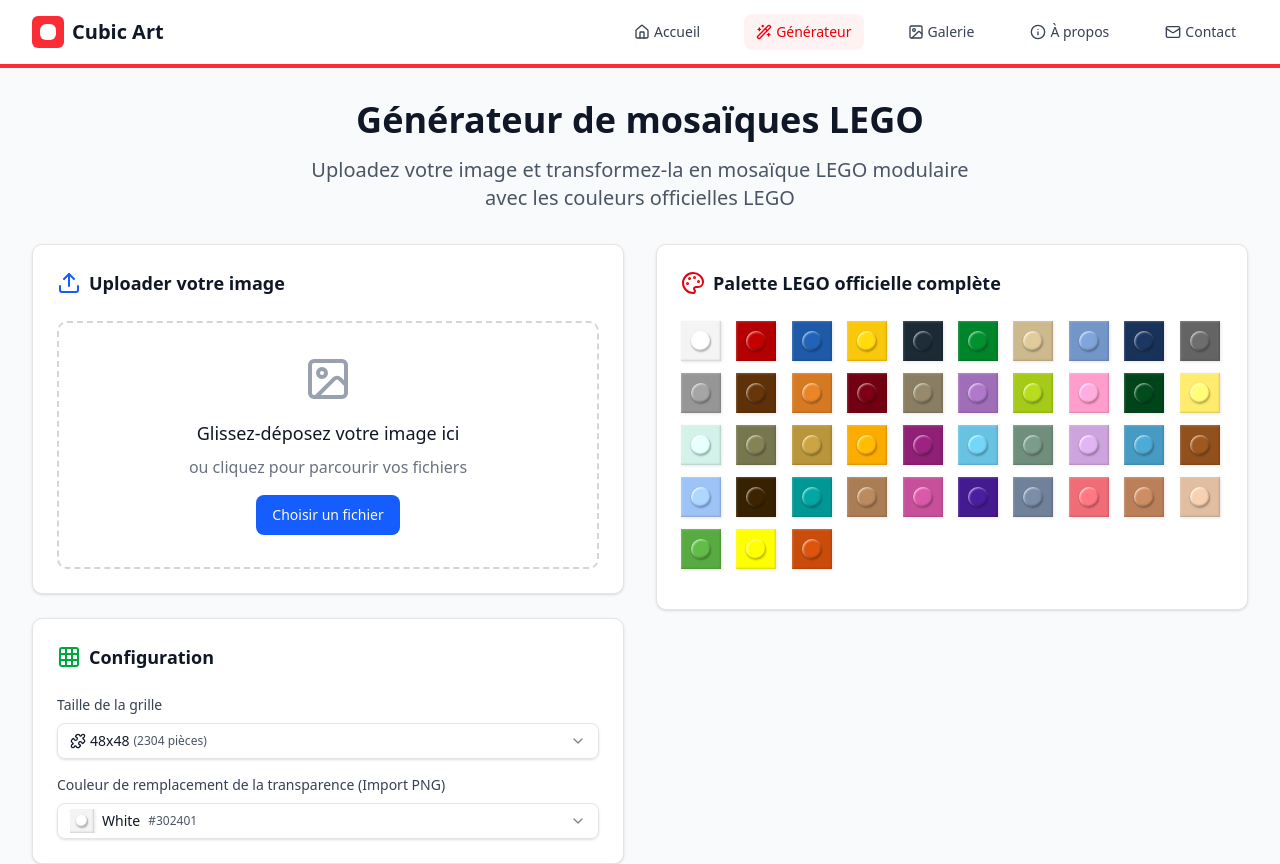
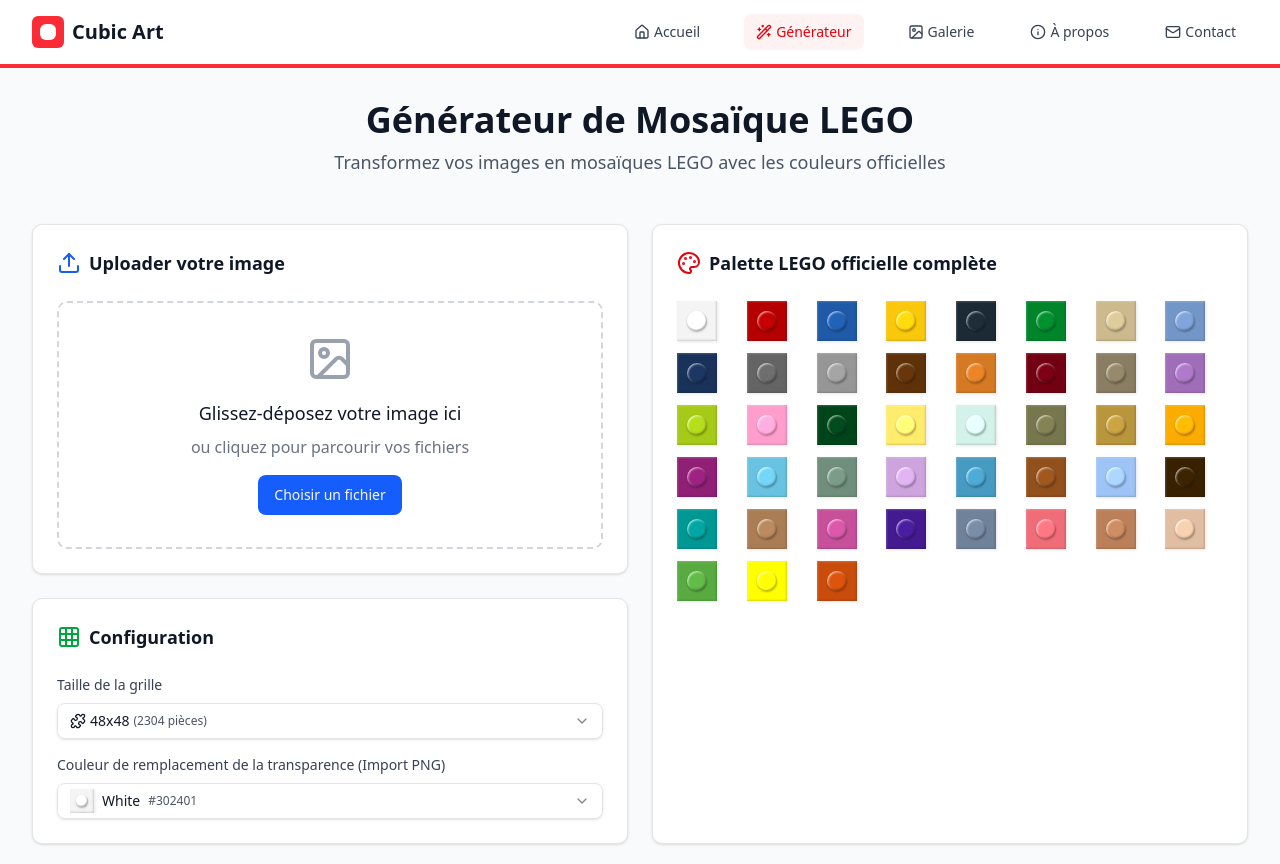
Before and after one commit to baptistelechat/cubic-art, a React (Vite) app: page /generator in a window 1280 px wide. Shown: the top 864 px of the page. Built offline with nearby package versions, Linux system fonts and the light colour scheme.

Commit message:
💄 (Generator Page) : Reorganize Generator Page + Reduce margin below header for better spacing in About page

```diff
--- a/src/pages/AboutPage.tsx
+++ b/src/pages/AboutPage.tsx
@@ -13,7 +13,7 @@
     <div className="min-h-screen bg-gray-50 py-8">
       <div className="max-w-4xl mx-auto px-4 sm:px-6 lg:px-8">
         {/* Header */}
-        <div className="text-center mb-12">
+        <div className="text-center mb-6">
           <h1 className="text-3xl md:text-4xl font-bold text-gray-900 mb-4">
             À propos de Cubic Art
           </h1>
--- a/src/pages/GeneratorPage.tsx
+++ b/src/pages/GeneratorPage.tsx
@@ -350,21 +350,23 @@
   };
 
   return (
+    <>
       <div className="min-h-screen bg-gray-50 py-8">
-      <div className="max-w-7xl mx-auto px-4 sm:px-6 lg:px-8">
-        {/* Header */}
-        <div className="text-center mb-8">
-          <h1 className="text-3xl md:text-4xl font-bold text-gray-900 mb-4">
-            Générateur de mosaïques LEGO
+        <div className="max-w-7xl mx-auto px-4 sm:px-6 lg:px-8 flex flex-col gap-6">
+          {/* En-tête */}
+          <div className="text-center mb-6">
+            <h1 className="text-4xl font-bold text-gray-900 mb-2">
+              Générateur de Mosaïque LEGO
             </h1>
-          <p className="text-xl text-gray-600 max-w-2xl mx-auto">
-            Uploadez votre image et transformez-la en mosaïque LEGO modulaire
-            avec les couleurs officielles LEGO
+            <p className="text-lg text-gray-600">
+              Transformez vos images en mosaïques LEGO avec les couleurs
+              officielles
             </p>
           </div>
 
-        <div className="grid grid-cols-1 lg:grid-cols-2 gap-8">
-          {/* Left Column - Upload and Configuration */}
+          {/* Première section : 2 colonnes */}
+          <div className="grid grid-cols-1 lg:grid-cols-2 gap-6">
+            {/* Colonne gauche : Upload et Configuration */}
             <div className="space-y-6">
               {/* Upload Area */}
               <Card>
@@ -386,7 +388,10 @@
                     onDragLeave={handleDragLeave}
                     onClick={() => fileInputRef.current?.click()}
                   >
-                  <ImageIcon size={48} className="mx-auto text-gray-400 mb-4" />
+                    <ImageIcon
+                      size={48}
+                      className="mx-auto text-gray-400 mb-4"
+                    />
                     <p className="text-lg font-medium text-gray-900 mb-2">
                       Glissez-déposez votre image ici
                     </p>
@@ -506,7 +511,9 @@
                             <div className="flex items-center space-x-2">
                               {backgroundColorForTransparency.id === -1 ? (
                                 <div className="w-6 h-6 border-2 border-dashed border-gray-400 rounded flex items-center justify-center">
-                                <span className="text-xs text-gray-500">∅</span>
+                                  <span className="text-xs text-gray-500">
+                                    ∅
+                                  </span>
                                 </div>
                               ) : (
                                 <LegoBrick
@@ -534,7 +541,9 @@
                               <div className="w-6 h-6 border-2 border-dashed border-gray-400 rounded flex items-center justify-center">
                                 <span className="text-xs text-gray-500">∅</span>
                               </div>
-                            <span className="text-sm">{EMPTY_COLOR.name}</span>
+                              <span className="text-sm">
+                                {EMPTY_COLOR.name}
+                              </span>
                             </div>
                           </SelectItem>
                           {config.colorPalette.map((color) => (
@@ -563,8 +572,38 @@
                   </div>
                 </CardContent>
               </Card>
+            </div>
 
-            {/* Error Message */}
+            {/* Colonne droite - Palette LEGO officielle */}
+            <div className="h-full flex flex-col">
+              <Card className="flex-1 flex flex-col">
+                <CardHeader>
+                  <h3 className="text-lg font-semibold text-gray-900 flex items-center space-x-2">
+                    <Palette size={24} className="text-red-600" />
+                    <span>Palette LEGO officielle complète</span>
+                  </h3>
+                </CardHeader>
+                <CardContent className="flex-1 overflow-y-auto">
+                  <TooltipProvider>
+                    <div className="grid grid-cols-8 gap-3">
+                      {config.colorPalette.map((color) => (
+                        <LegoBrick
+                          key={color.id}
+                          color={color}
+                          size="md"
+                          showTooltip={true}
+                        />
+                      ))}
+                    </div>
+                  </TooltipProvider>
+                </CardContent>
+              </Card>
+            </div>
+          </div>
+
+          {/* Deuxième section : Résultats et actions */}
+          <div className="space-y-6">
+            {/* Message d'erreur */}
             {error && (
               <Card className="border-red-200 bg-red-50">
                 <CardContent className="pt-6">
@@ -612,72 +651,7 @@
               </Card>
             )}
 
-            {/* Aperçu de la mosaïque */}
-            {mosaicResult && mosaicCanvas && previewUrl && (
-              <MosaicComparison
-                originalImage={previewUrl}
-                mosaicCanvas={mosaicCanvas}
-                pieceCount={mosaicResult.totalPieces}
-                colorCount={
-                  mosaicResult.piecesList
-                    ? Object.keys(mosaicResult.piecesList).filter(
-                        (key) =>
-                          !key.includes("Brique Technic") &&
-                          !key.includes("Connecteur") &&
-                          !key.includes("Plates 1x1")
-                      ).length
-                    : 0
-                }
-                className="bg-white shadow-lg"
-              />
-            )}
-
-            {/* Téléchargements */}
-            {mosaicResult && mosaicCanvas && (
-              <Card>
-                <CardHeader>
-                  <h3 className="text-lg font-semibold text-gray-900 flex items-center space-x-2">
-                    <Download size={24} className="text-green-600" />
-                    <span>Téléchargements</span>
-                  </h3>
-                </CardHeader>
-                <CardContent className="space-y-3">
-                  <button
-                    onClick={downloadPNG}
-                    className="w-full bg-blue-600 hover:bg-blue-700 text-white font-medium py-3 px-4 rounded-lg transition-colors flex items-center justify-center space-x-2"
-                  >
-                    <Download size={20} />
-                    <span>Télécharger PNG</span>
-                  </button>
-                  <button
-                    onClick={downloadSVG}
-                    className="w-full bg-green-600 hover:bg-green-700 text-white font-medium py-3 px-4 rounded-lg transition-colors flex items-center justify-center space-x-2"
-                  >
-                    <Download size={20} />
-                    <span>Télécharger SVG</span>
-                  </button>
-                  <button
-                    onClick={downloadPiecesList}
-                    className="w-full bg-purple-600 hover:bg-purple-700 text-white font-medium py-3 px-4 rounded-lg transition-colors flex items-center justify-center space-x-2"
-                  >
-                    <Download size={20} />
-                    <span>Liste des pièces (CSV)</span>
-                  </button>
-                  <button
-                    onClick={downloadJSON}
-                    className="w-full bg-orange-600 hover:bg-orange-700 text-white font-medium py-3 px-4 rounded-lg transition-colors flex items-center justify-center space-x-2"
-                  >
-                    <Download size={20} />
-                    <span>Données JSON</span>
-                  </button>
-                </CardContent>
-              </Card>
-            )}
-
-          </div>
-
-          {/* Result Section */}
-          <div className="space-y-6">
+            {/* Indicateur de traitement */}
             {isProcessing && (
               <Card>
                 <CardContent className="pt-6">
@@ -700,32 +674,76 @@
               </Card>
             )}
 
-            {/* Palette LEGO officielle complète */}
+            {/* Troisième section : Preview et Décomposition en 2 colonnes */}
+            {mosaicResult &&
+              mosaicCanvas &&
+              previewUrl &&
+              mosaicResult.piecesList && (
+                <div className="grid grid-cols-1 lg:grid-cols-2 gap-6">
+                  {/* Colonne gauche : Aperçu de la mosaïque + Téléchargements */}
+                  <div className="space-y-6">
+                    <MosaicComparison
+                      originalImage={previewUrl}
+                      mosaicCanvas={mosaicCanvas}
+                      pieceCount={mosaicResult.totalPieces}
+                      colorCount={
+                        mosaicResult.piecesList
+                          ? Object.keys(mosaicResult.piecesList).filter(
+                              (key) =>
+                                !key.includes("Brique Technic") &&
+                                !key.includes("Connecteur") &&
+                                !key.includes("Plates 1x1")
+                            ).length
+                          : 0
+                      }
+                      className="bg-white shadow-lg"
+                    />
+
+                    {/* Téléchargements - 4 boutons sur une ligne */}
                     <Card>
                       <CardHeader>
                         <h3 className="text-lg font-semibold text-gray-900 flex items-center space-x-2">
-                  <Palette size={24} className="text-red-600" />
-                  <span>Palette LEGO officielle complète</span>
+                          <Download size={24} className="text-green-600" />
+                          <span>Téléchargements</span>
                         </h3>
                       </CardHeader>
                       <CardContent>
-                <TooltipProvider>
-                  <div className="grid grid-cols-10 gap-3 mb-4">
-                    {config.colorPalette.map((color) => (
-                      <LegoBrick
-                        key={color.id}
-                        color={color}
-                        size="md"
-                        showTooltip={true}
-                      />
-                    ))}
+                        <div className="grid grid-cols-1 sm:grid-cols-2 lg:grid-cols-4 gap-3">
+                          <button
+                            onClick={downloadPNG}
+                            className="bg-blue-600 hover:bg-blue-700 text-white font-medium py-3 px-4 rounded-lg transition-colors flex items-center justify-center space-x-2"
+                          >
+                            <Download size={20} />
+                            <span>PNG</span>
+                          </button>
+                          <button
+                            onClick={downloadSVG}
+                            className="bg-green-600 hover:bg-green-700 text-white font-medium py-3 px-4 rounded-lg transition-colors flex items-center justify-center space-x-2"
+                          >
+                            <Download size={20} />
+                            <span>SVG</span>
+                          </button>
+                          <button
+                            onClick={downloadPiecesList}
+                            className="bg-purple-600 hover:bg-purple-700 text-white font-medium py-3 px-4 rounded-lg transition-colors flex items-center justify-center space-x-2"
+                          >
+                            <Download size={20} />
+                            <span>CSV</span>
+                          </button>
+                          <button
+                            onClick={downloadJSON}
+                            className="bg-orange-600 hover:bg-orange-700 text-white font-medium py-3 px-4 rounded-lg transition-colors flex items-center justify-center space-x-2"
+                          >
+                            <Download size={20} />
+                            <span>JSON</span>
+                          </button>
                         </div>
-                </TooltipProvider>
                       </CardContent>
                     </Card>
+                  </div>
 
-            {/* Décomposition des pièces par couleurs */}
-            {mosaicResult && mosaicResult.piecesList && (
+                  {/* Colonne droite : Décomposition des pièces par couleurs */}
+                  <div>
                     <Card>
                       <CardHeader>
                         <h3 className="text-lg font-semibold text-gray-900 flex items-center space-x-2">
@@ -744,9 +762,11 @@
                             )
                             .sort(([colorInfoA], [colorInfoB]) => {
                               const colorHexA =
-                          colorInfoA.match(/\(([^)]+)\)/)?.[1] || "#000000";
+                                colorInfoA.match(/\(([^)]+)\)/)?.[1] ||
+                                "#000000";
                               const colorHexB =
-                          colorInfoB.match(/\(([^)]+)\)/)?.[1] || "#000000";
+                                colorInfoB.match(/\(([^)]+)\)/)?.[1] ||
+                                "#000000";
                               const legoColorA = config.colorPalette.find(
                                 (c) => c.hex === colorHexA
                               );
@@ -760,7 +780,8 @@
                             .map(([colorInfo, count]) => {
                               const colorName = colorInfo.split(" (")[0];
                               const colorHex =
-                          colorInfo.match(/\(([^)]+)\)/)?.[1] || "#000000";
+                                colorInfo.match(/\(([^)]+)\)/)?.[1] ||
+                                "#000000";
                               const legoColor = config.colorPalette.find(
                                 (c) => c.hex === colorHex
                               );
@@ -818,7 +839,9 @@
                                 <div className="font-medium text-gray-900 text-sm">
                                   Pièces 1x1
                                 </div>
-                          <div className="text-xs text-gray-500">#3024</div>
+                                <div className="text-xs text-gray-500">
+                                  #3024
+                                </div>
                               </div>
                             </div>
                             <div className="text-right">
@@ -832,16 +855,20 @@
                                   )
                                   .reduce((sum, [, count]) => sum + count, 0)}
                               </div>
-                        <div className="text-sm text-gray-600">pièces</div>
+                              <div className="text-sm text-gray-600">
+                                pièces
+                              </div>
                             </div>
                           </div>
                         </div>
                       </CardContent>
                     </Card>
+                  </div>
+                </div>
               )}
           </div>
         </div>
       </div>
-    </div>
+    </>
   );
 }
```
Lines whose indentation alone changed are shown as unchanged.
